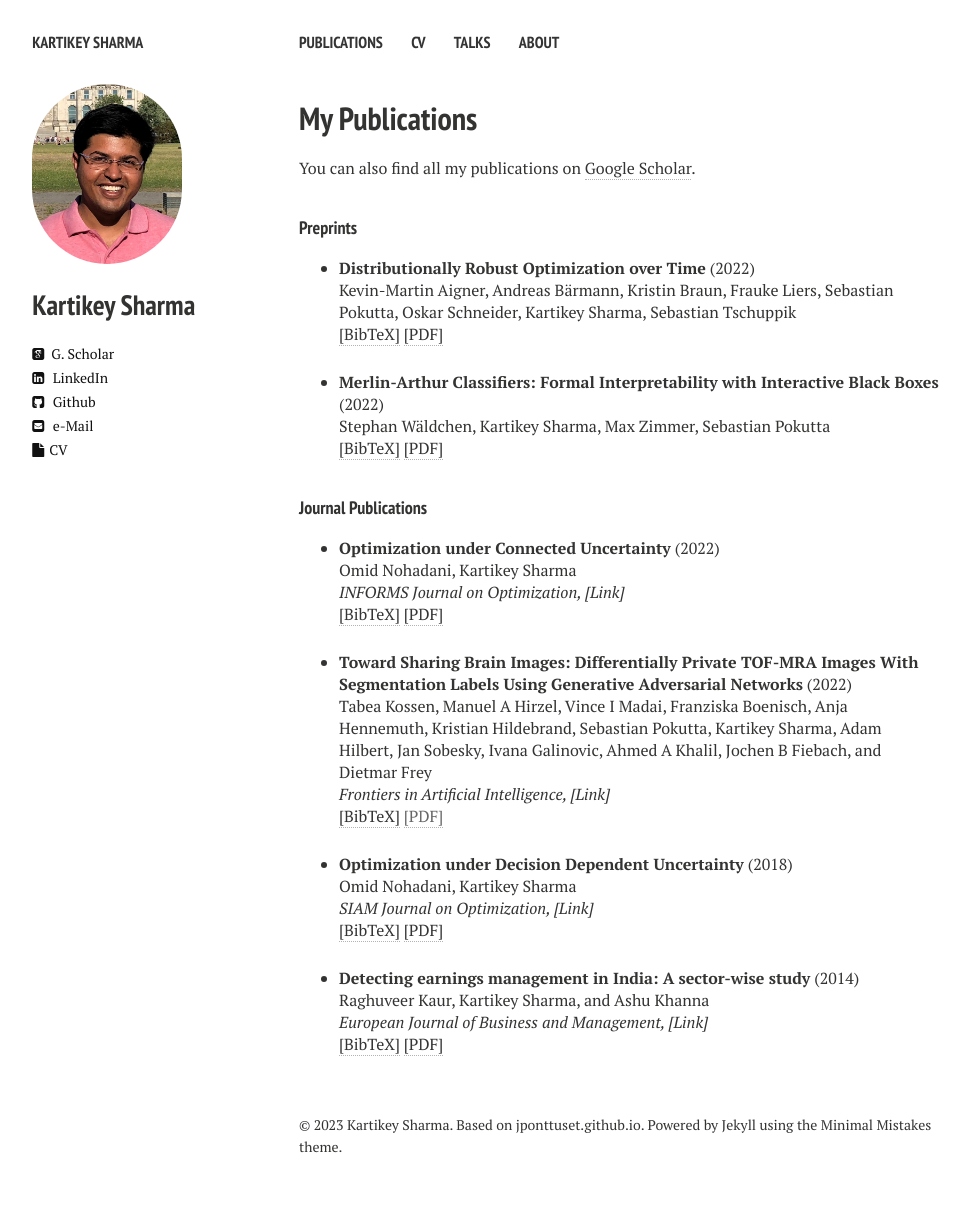
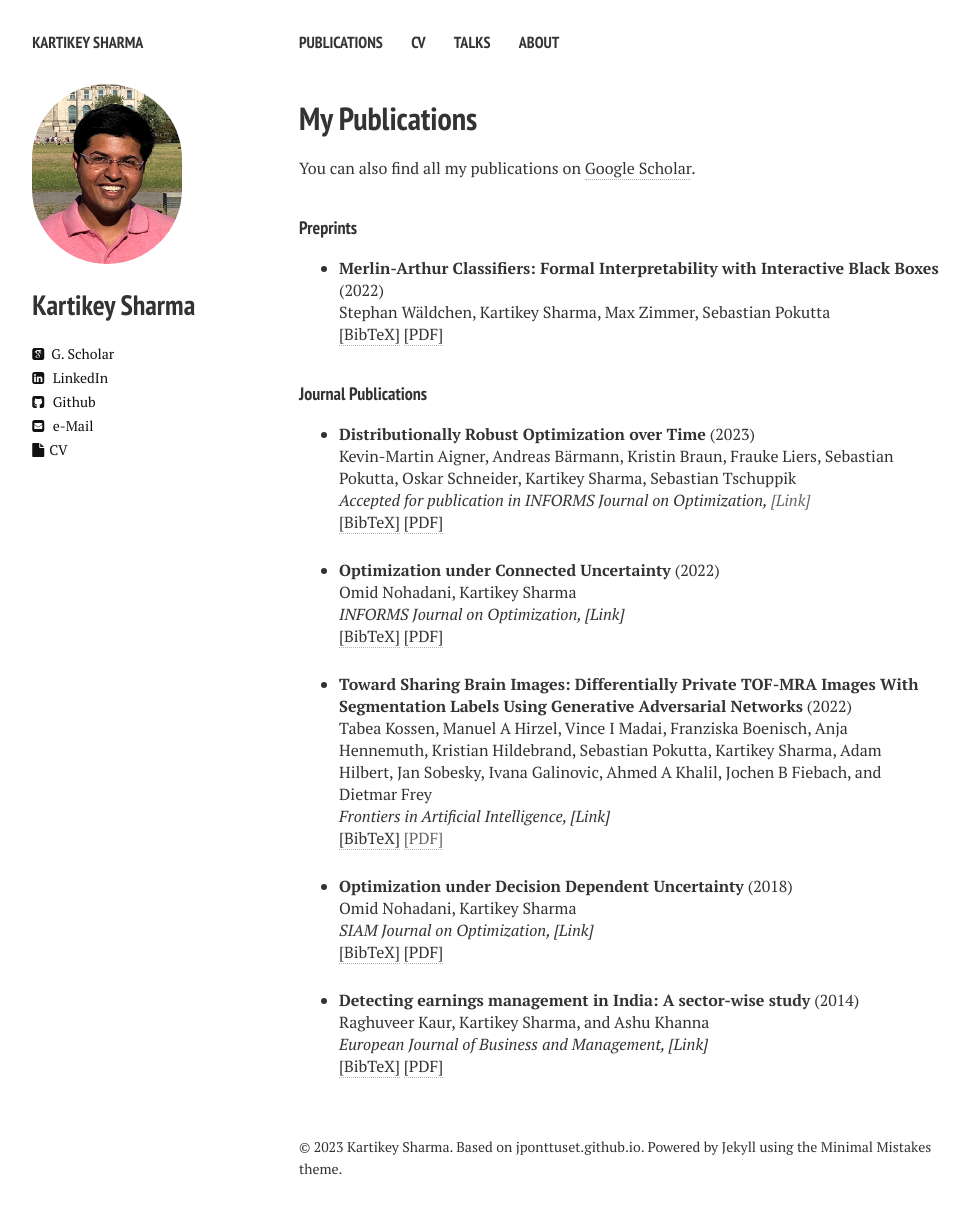
Before and after one commit to kartikeyrinwa/kartikeyrinwa.github.io, a Jekyll site: the page built from publications.md, in a window 1280 px wide. Shown: the whole page, without its empty margins (21-990 px from the left). Built offline with Jekyll 4.4.1, drawn with Linux system fonts in a browser that asks for light colours; nearby versions of some CDN libraries; before the commit the page ends 1205 px from its top, so only the background shows below that.

Commit message:
added new journal

```diff
--- a/_data/publication_list.yml
+++ b/_data/publication_list.yml
@@ -1,6 +1,6 @@
 - title: "Distributionally Robust Optimization over Time"
-  year: 2022
-  type: preprint
+  year: 2023
+  type: journal
   label: aigner2022distributionally
   image:
   description:
@@ -10,7 +10,7 @@
     display: kobv.de (2022)
   link_main:
     url:
-    display:
+    display: Accepted for publication in INFORMS Journal on Optimization
   bibtex: |
         @article{aigner2022distributionally,
         title={Distributionally Robust Optimization over Time},
--- a/_data/talks.yml
+++ b/_data/talks.yml
@@ -4,6 +4,7 @@
   type: technical
   venue: INFORMS Annual Meeting
   location: Nashville, USA
+  venuelink:
   slides: "informs_2016.pdf"
   slidetype: "slides"
 
```
